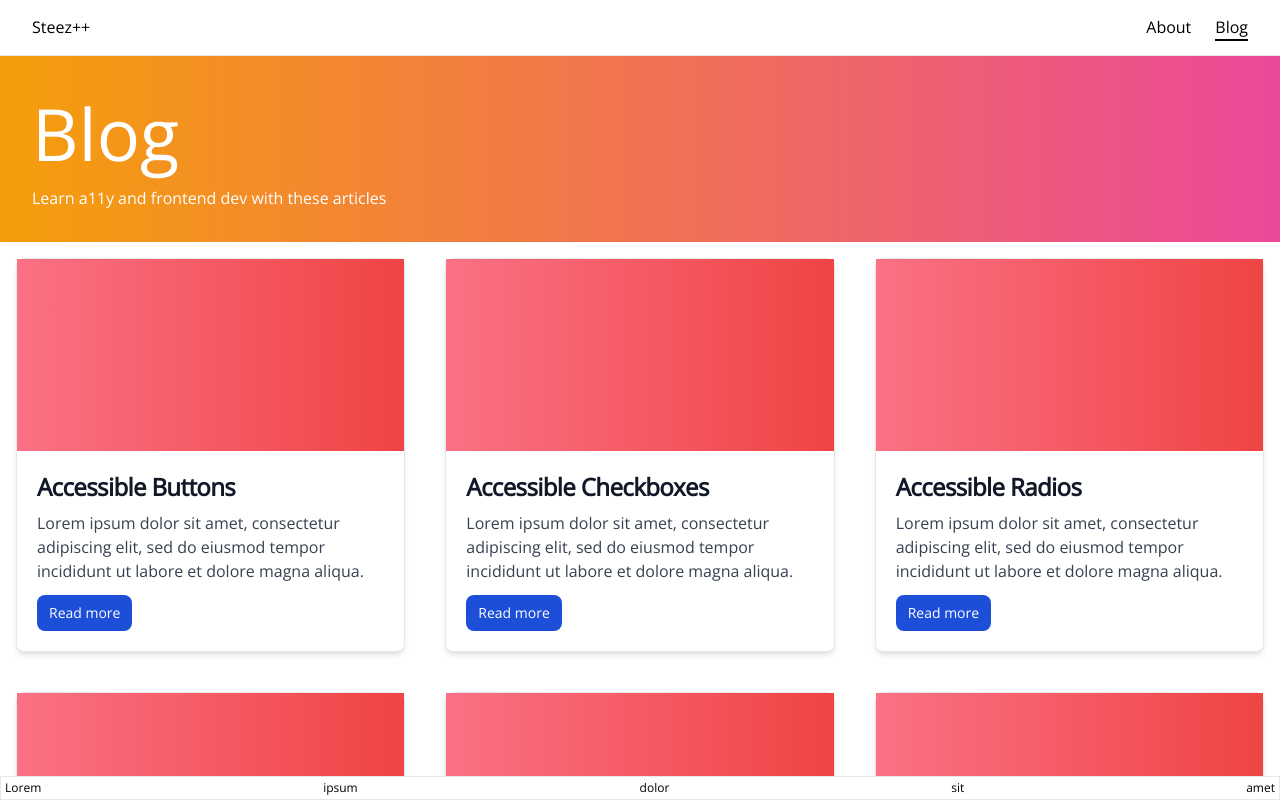
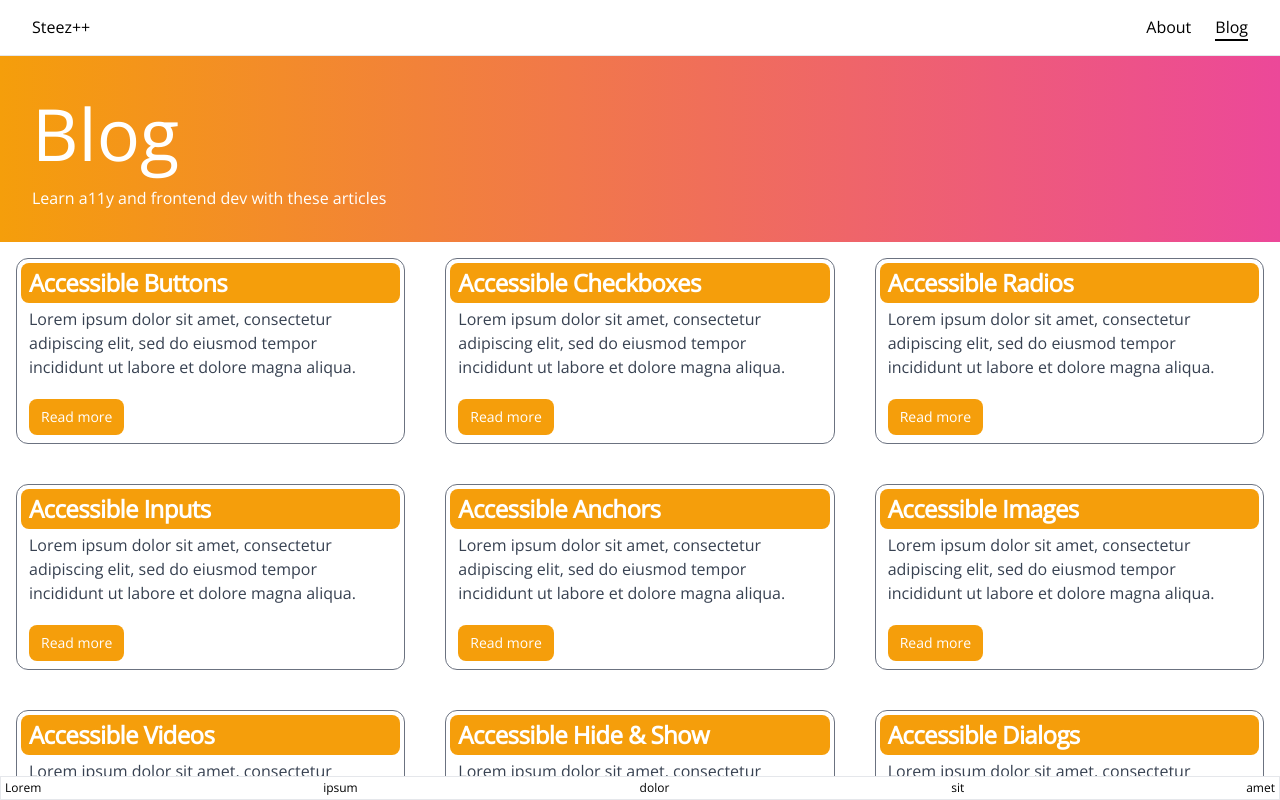
Before and after one commit to steezplusplus/Accessible-Web-Components, a Next.js app: page /blog in a window 1280 px wide. Built offline with nearby package versions, Linux system fonts and the light colour scheme.

Commit message:
feat: better style article, still bad colors though

```diff
--- a/app/blog/_components/article/Article.tsx
+++ b/app/blog/_components/article/Article.tsx
@@ -9,19 +9,20 @@ export type ArticleProps = {
 export function Article(props: ArticleProps) {
   const { title, description, slug } = props;
   return (
-    <article className="w-full rounded-lg border border-gray-200 bg-white shadow-md">
-      <Link href={`/blog/${slug}`}>
-        <div className="h-48 w-full bg-gradient-to-r from-rose-400 to-red-500" />
-      </Link>
-      <div className="p-5">
+    <article className="rounded-[0.75rem] border border-gray-500 bg-white p-1">
+      <header className="rounded-lg border-transparent bg-amber-500">
         <Link href={`/blog/${slug}`}>
-          <h5 className="mb-2 text-2xl font-bold tracking-tight text-gray-900">{title}</h5>
+          <h3 className="px-2 py-1 text-2xl font-bold tracking-tight text-white">{title}</h3>
         </Link>
+      </header>
+      <section className="px-2 py-1">
         <p className="mb-3 font-normal text-gray-700">{description}</p>
-        <Link className="inline-flex items-center rounded-lg bg-blue-700 px-3 py-2 text-center text-sm font-medium text-white hover:bg-blue-800 focus:ring-4 focus:ring-blue-300" href={`/blog/${slug}`}>
+      </section>
+      <footer className="px-2 py-1">
+        <Link className="inline-flex items-center rounded-lg bg-amber-500 px-3 py-2 text-center text-sm font-medium text-white hover:bg-blue-800 focus:ring-4 focus:ring-blue-300" href={`/blog/${slug}`}>
           Read more
         </Link>
-      </div>
+      </footer>
     </article>
   );
 }
--- a/app/blog/_components/header/Header.tsx
+++ b/app/blog/_components/header/Header.tsx
@@ -3,10 +3,10 @@ export function Header() {
     <header className="bg-gradient-to-r from-amber-500 to-pink-500">
       <ul className="flex flex-col gap-y-2 p-8">
         <li>
-          <h2 className="text-7xl leading-tight text-white">Blog</h2>
+          <h1 className="text-7xl leading-tight text-white">Blog</h1>
         </li>
         <li>
-          <h3 className="text-white">Learn a11y and frontend dev with these articles</h3>
+          <h2 className="text-white">Learn a11y and frontend dev with these articles</h2>
         </li>
       </ul>
     </header>
```
